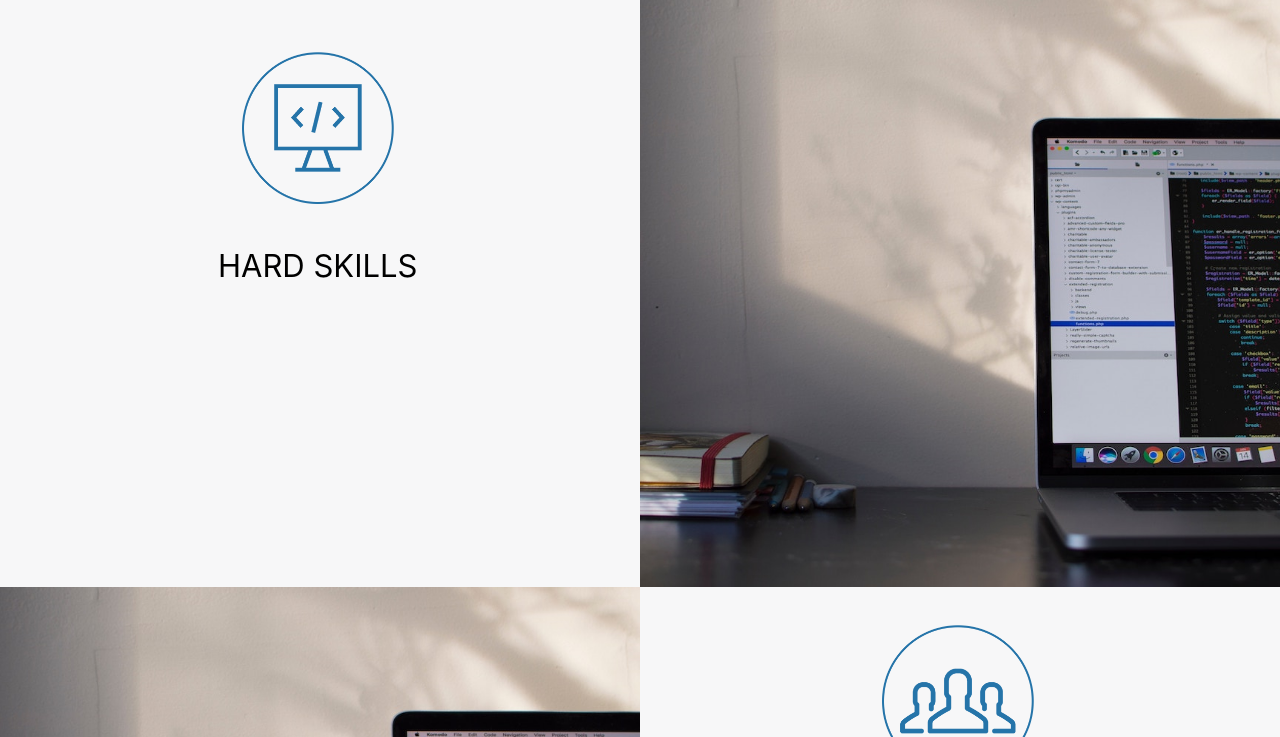
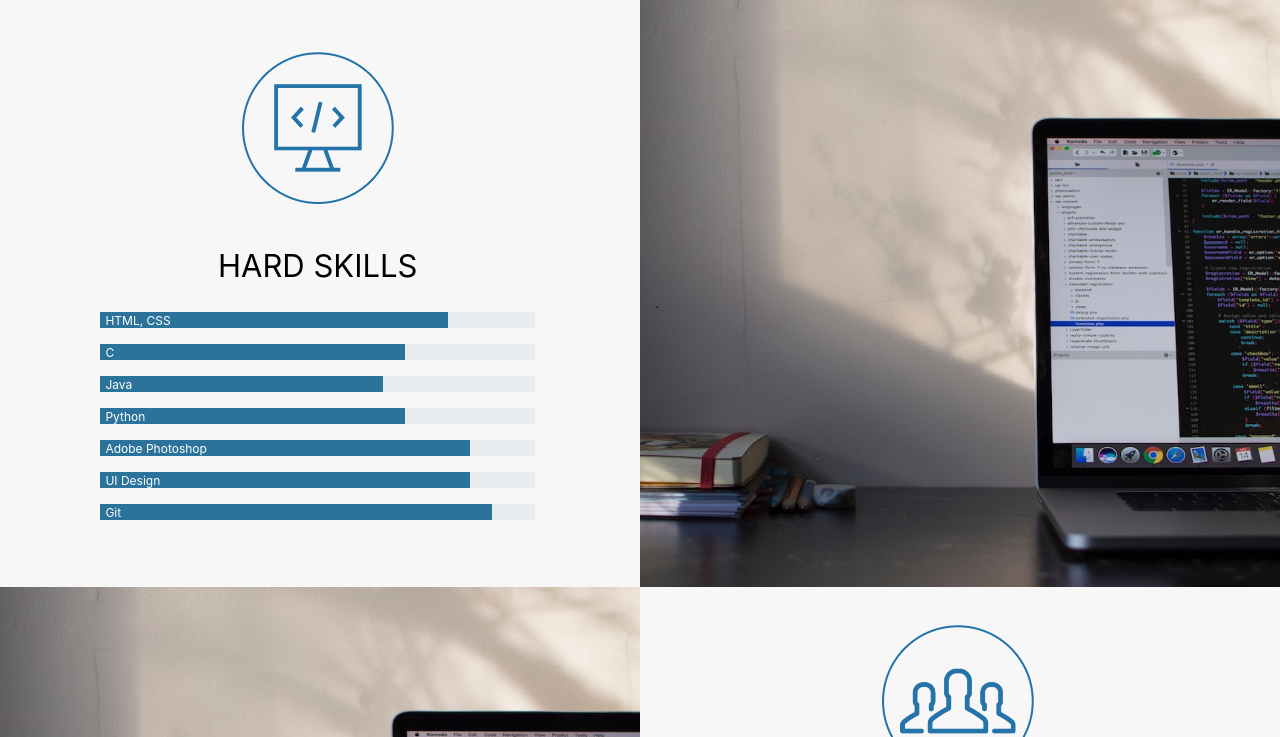
Before and after one commit to rujiraveeyiwha/personalWebPortfolio, a website with bundled scripts: page WebPort/index.html in a window 1280 px wide. Shown: the part 1305-2042 px from the top of the page. Built offline with nearby package versions, Linux system fonts and the light colour scheme; files whose address does not match are found by name.

Commit message:
[Done] Hard skills

```diff
--- a/WebPort/css/style.css
+++ b/WebPort/css/style.css
@@ -94,7 +94,7 @@ body {
 }
 
 .welcome {
-  background-color: #2C3E50;
+  background-color: #1e3973;
   text-align: center;
 }
 
@@ -146,7 +146,7 @@ body {
     font-family: Helvetica;
     text-align: right;
     font-size: 2rem;
-    color: #67809F;
+    color: #1F3A93;
 }
 .subHeadName {
   text-align: right;
@@ -210,6 +210,19 @@ body {
   .skillsIcon {
     min-width: 35%;
   }
+}
+
+.bg-progress {
+  background-color: #2b739a !important;
+}
+.progress span {
+    position: absolute;
+    display: flex;
+    width: 100%;
+    justify-content: left;
+    align-items: left;
+    color: white;
+    padding-left: 5px;
 }
 
 .inner-outline {
--- a/WebPort/index.html
+++ b/WebPort/index.html
@@ -125,8 +125,39 @@
             <img class="skillsIcon" src="img/hardSkills.png">
               <h2 class="hardSkill-heading"><b>HARD SKILLS</b></h2>
 
-                <p>
-
+                <p style="margin-top:-25px;">
+                  <div class="progress" style="border-radius:0;">
+                      <div class="progress-bar bg-progress" role="progressbar" style="width: 80%;"></div>
+                      <span>HTML, CSS</span>
+                  </div>
+                  <div class="progress mt-3" style="border-radius:0;">
+                      <div class="progress-bar bg-progress" role="progressbar" style="width: 70%;"></div>
+                      <span>C</span>
+                  </div>
+                  <div class="progress mt-3" style="border-radius:0;">
+                      <div class="progress-bar bg-progress" role="progressbar" style="width: 65%;"></div>
+                      <span>Java</span>
+                  </div>
+                  <div class="progress mt-3" style="border-radius:0;">
+                      <div class="progress-bar bg-progress" role="progressbar" style="width: 70%;"></div>
+                      <span>Python</span>
+                  </div>
+                  <!-- <div class="progress mt-3" style="border-radius:0;">
+                      <div class="progress-bar bg-progress" role="progressbar" style="width: 50%;"></div>
+                      <span>SQL</span>
+                  </div> -->
+                  <div class="progress mt-3" style="border-radius:0;">
+                      <div class="progress-bar bg-progress" role="progressbar" style="width: 85%;"></div>
+                      <span>Adobe Photoshop</span>
+                  </div>
+                  <div class="progress mt-3" style="border-radius:0;">
+                      <div class="progress-bar bg-progress" role="progressbar" style="width: 85%;"></div>
+                      <span>UI Design</span>
+                  </div>
+                  <div class="progress mt-3" style="border-radius:0;">
+                      <div class="progress-bar bg-progress" role="progressbar" style="width: 90%;"></div>
+                      <span>Git</span>
+                  </div>
                 </p>
 
 
```
